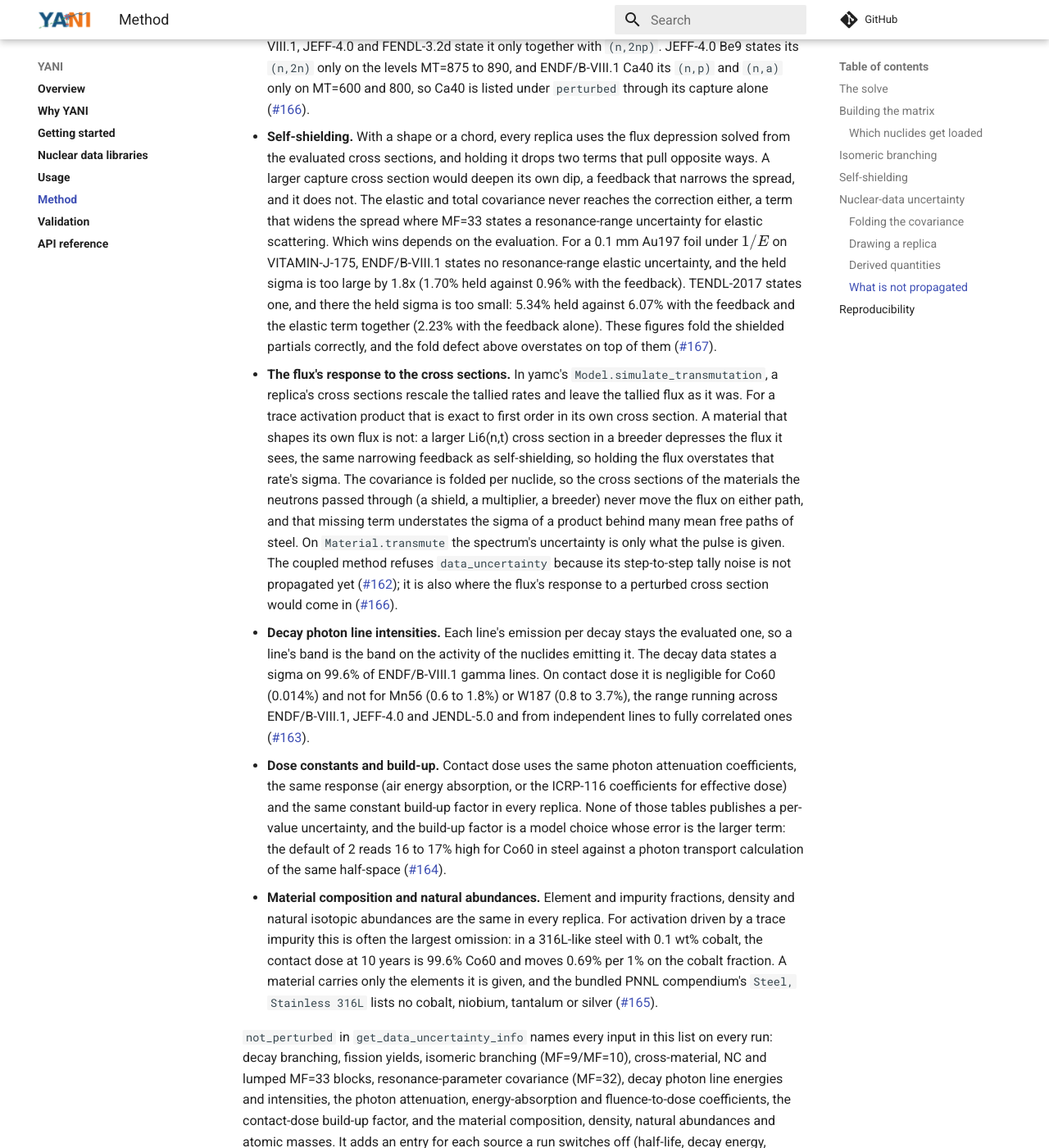
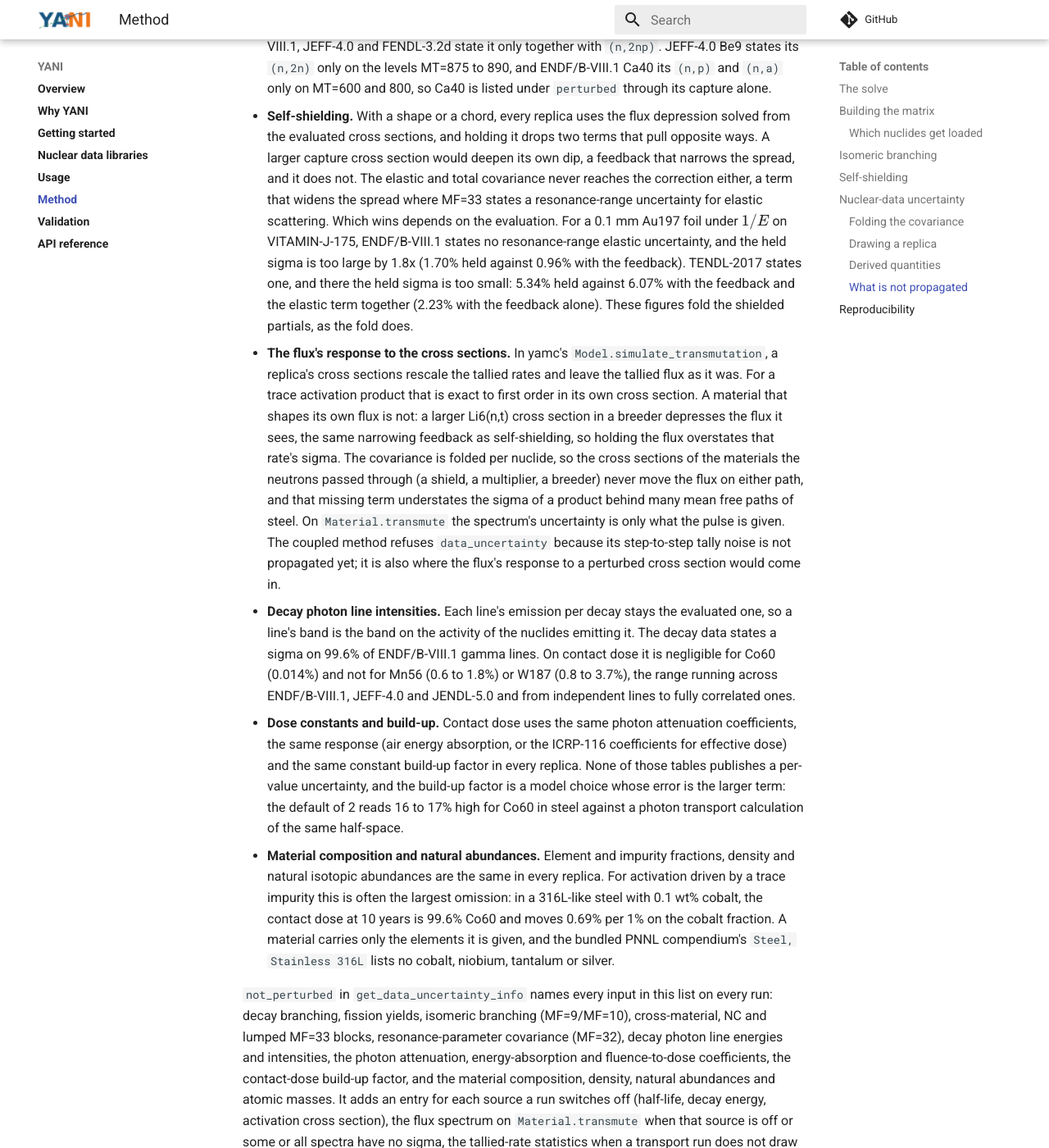
Before and after one commit to fusion-neutronics/yani, an MkDocs documentation site: the page built from docs/method.md, in a window 1280 px wide and 1400 px high, scrolled down 8478 px. Shown: the whole window at 82% size. Built offline with MkDocs 1.6.1 and Material for MkDocs 9.7.7, drawn with Linux system fonts in a browser that asks for light colours; comment, search, counter and statistics services are not loaded; some of the changed text lies outside the part shown.

Commit message:
Remove the remaining issue references from the docs

```diff
--- a/docs/method.md
+++ b/docs/method.md
@@ -377,7 +377,7 @@ variance of a sum when the term is positive and raises it when it is negative.
   report shows it: W186's capture block states zero variance from $10^{-5}$ eV
   to 10 keV, where nearly all of a capture rate is, so on the FNS spectrum its
   `rate_fraction_covered` reads about 0.07. W186 is still listed under
-  `perturbed`, since the block's other intervals are used ([#166][core166]). The
+  `perturbed`, since the block's other intervals are used. The
   same check gives 6.32% against 0.01% on the JEFF-4.0 Ag109 tape and 4.71%
   against 0.00% on the TENDL-2025 Co59 tape. yani's TENDL-2025 covariance is not
   published yet, so a run on it today lists Co59 under `no_covariance_data`
@@ -398,8 +398,7 @@ variance of a sum when the term is positive and raises it when it is negative.
   Tungsten's `(n,2n)` is lumped: ENDF/B-VIII.1, JEFF-4.0 and FENDL-3.2d state it
   only together with `(n,2np)`. JEFF-4.0 Be9 states its `(n,2n)` only on the
   levels MT=875 to 890, and ENDF/B-VIII.1 Ca40 its `(n,p)` and `(n,a)` only on
-  MT=600 and 800, so Ca40 is listed under `perturbed` through its capture alone
-  ([#166][core166]).
+  MT=600 and 800, so Ca40 is listed under `perturbed` through its capture alone.
 - **Self-shielding.** With a shape or a chord, every replica uses the flux
   depression solved from the evaluated cross sections, and holding it drops two
   terms that pull opposite ways. A larger capture cross section would deepen its
@@ -412,8 +411,7 @@ variance of a sum when the term is positive and raises it when it is negative.
   with the feedback). TENDL-2017 states one, and there the held sigma is too
   small: 5.34% held against 6.07% with the feedback and the elastic term
   together (2.23% with the feedback alone). These figures fold the shielded
-  partials correctly, and the fold defect above overstates on top of them
-  ([#167][core167]).
+  partials, as the fold does.
 - **The flux's response to the cross sections.** In yamc's
   `Model.simulate_transmutation`, a replica's cross sections rescale the tallied
   rates and leave the tallied flux as it was. For a trace activation product
@@ -426,30 +424,28 @@ variance of a sum when the term is positive and raises it when it is negative.
   term understates the sigma of a product behind many mean free paths of steel.
   On `Material.transmute` the spectrum's uncertainty is only what the pulse is
   given. The coupled method refuses `data_uncertainty` because its step-to-step
-  tally noise is not propagated yet ([#162][core162]); it is also where the
-  flux's response to a perturbed cross section would come in ([#166][core166]).
+  tally noise is not propagated yet; it is also where the flux's response to a
+  perturbed cross section would come in.
 - **Decay photon line intensities.** Each line's emission per decay stays the
   evaluated one, so a line's band is the band on the activity of the nuclides
   emitting it. The decay data states a sigma on 99.6% of ENDF/B-VIII.1 gamma
   lines. On contact dose it is negligible for Co60 (0.014%) and not for Mn56
   (0.6 to 1.8%) or W187 (0.8 to 3.7%), the range running across ENDF/B-VIII.1,
-  JEFF-4.0 and JENDL-5.0 and from independent lines to fully correlated ones
-  ([#163][core163]).
+  JEFF-4.0 and JENDL-5.0 and from independent lines to fully correlated ones.
 - **Dose constants and build-up.** Contact dose uses the same photon attenuation
   coefficients, the same response (air energy absorption, or the ICRP-116
   coefficients for effective dose) and the same constant build-up factor in
   every replica. None of those tables publishes a per-value uncertainty, and the
   build-up factor is a model choice whose error is the larger term: the default
   of 2 reads 16 to 17% high for Co60 in steel against a photon transport
-  calculation of the same half-space ([#164][core164]).
+  calculation of the same half-space.
 - **Material composition and natural abundances.** Element and impurity
   fractions, density and natural isotopic abundances are the same in every
   replica. For activation driven by a trace impurity this is often the largest
   omission: in a 316L-like steel with 0.1 wt% cobalt, the contact dose at 10
   years is 99.6% Co60 and moves 0.69% per 1% on the cobalt fraction. A material
   carries only the elements it is given, and the bundled PNNL compendium's
-  `Steel, Stainless 316L` lists no cobalt, niobium, tantalum or silver
-  ([#165][core165]).
+  `Steel, Stainless 316L` lists no cobalt, niobium, tantalum or silver.
 
 `not_perturbed` in `get_data_uncertainty_info` names every input in this list
 on every run: decay branching, fission yields, isomeric branching (MF=9/MF=10),
```
Also changed, not shown: other parts of docs/method.md (+0 -6 lines), docs/libraries.md (+1 -3 lines), docs/usage.md (+1 -3 lines).
